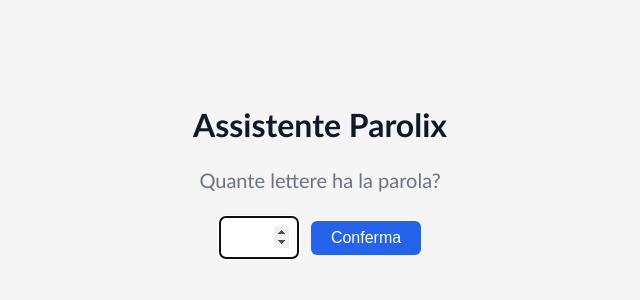
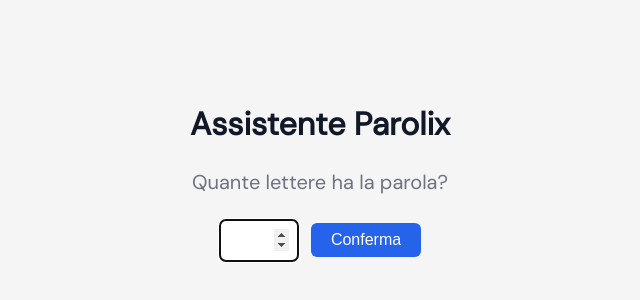
Before and after one commit to alessandro-hq/parolix-assistant, a React (Vite) app: page / in a window 1280 px wide. Shown: the part 218-518 px from the top of the page, without its empty margins (320-960 px from the left). Built offline with nearby package versions, Linux system fonts and the light colour scheme.

Commit message:
feat: restore DM Sans (regular 400 only, cross-platform via Google Fonts)

```diff
--- a/index.html
+++ b/index.html
@@ -4,6 +4,9 @@
     <meta charset="UTF-8" />
     <link rel="icon" type="image/svg+xml" href="/favicon.svg" />
     <meta name="viewport" content="width=device-width, initial-scale=1.0" />
+    <link rel="preconnect" href="https://fonts.googleapis.com" />
+    <link rel="preconnect" href="https://fonts.gstatic.com" crossorigin />
+    <link href="https://fonts.googleapis.com/css2?family=DM+Sans:wght@400&display=swap" rel="stylesheet" />
     <title>parolix-assistant</title>
   </head>
   <body>
--- a/src/App.css
+++ b/src/App.css
@@ -18,7 +18,7 @@
 body {
   background: var(--color-bg);
   color: var(--color-text);
-  font-family: 'Calibri', 'Carlito', sans-serif;
+  font-family: 'DM Sans', system-ui, sans-serif;
   font-size: 16px;
   font-weight: 400;
 }
```
